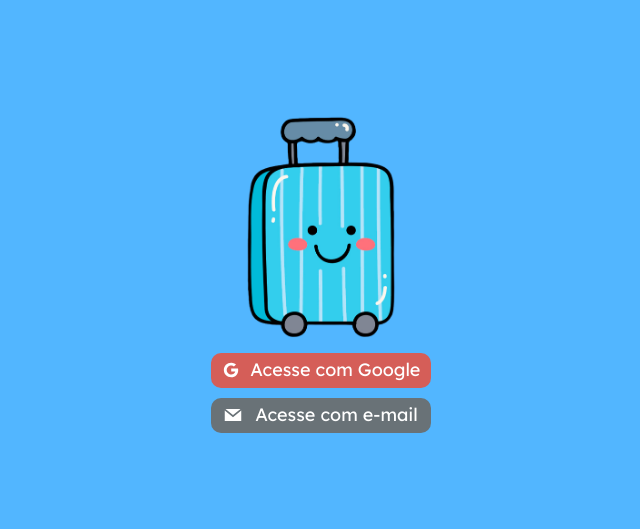
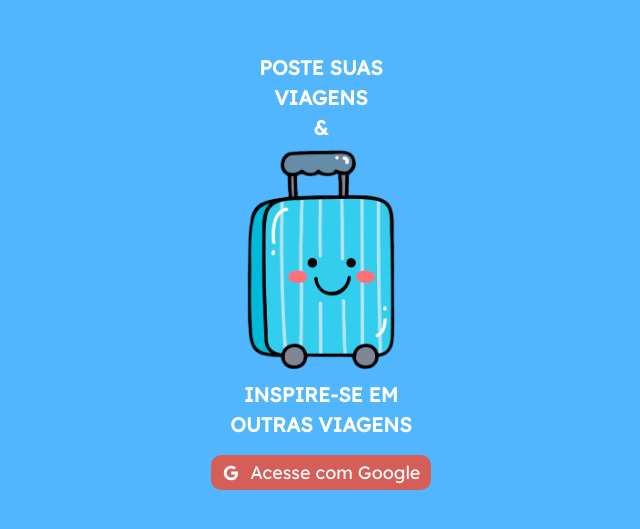
Before and after one commit to brunnaserafina/visu, a React (Create React App) app: page / in a window 1280 px wide. Shown: the part 121-650 px from the top of the page, without its empty margins (319-959 px from the left). Built offline with nearby package versions, Linux system fonts and the light colour scheme.

Commit message:
feat: adding login page with firebase

```diff
--- a/src/App.js
+++ b/src/App.js
@@ -15,7 +15,10 @@ export default function App() {
 
   return (
     <Router>
-      <Routes>{loading ? <Route path="/" element={<Welcome />} /> : <Route path="/" element={<Login />} />}</Routes>
+      <Routes>
+        {loading ? <Route path="/" element={<Welcome />} /> : <Route path="/" element={<Login />} />}
+
+      </Routes>
     </Router>
   );
 }
--- a/src/index.js
+++ b/src/index.js
@@ -4,8 +4,8 @@ import App from './App';
 
 import 'react-toastify/dist/ReactToastify.css';
 
-import './assets/reset.css';
-import './assets/style.css';
+import './assets/styles/reset.css';
+import './assets/styles/style.css';
 
 const root = ReactDOM.createRoot(document.getElementById('root'));
 
--- a/src/pages/Login.js
+++ b/src/pages/Login.js
@@ -1,23 +1,50 @@
+import { useState } from 'react';
+import { IoLogoGoogle } from 'react-icons/io';
+import styled from 'styled-components';
+
 import logo from '../assets/images/logo-visu.png';
 
-import { IoLogoGoogle } from 'react-icons/io';
-import { GrMail } from 'react-icons/gr';
+import { app } from '../services/firebase';
+import { getAuth, signInWithPopup, GoogleAuthProvider } from 'firebase/auth';
 
-import styled from 'styled-components';
+import { postSignIn } from '../services/visu';
+import { toast } from 'react-toastify';
+import { useNavigate } from 'react-router-dom';
 
 export default function Login() {
+  const navigate = useNavigate('');
+  const [error, setError] = useState(null);
+
+  const providerGoogle = new GoogleAuthProvider();
+  const auth = getAuth(app);
+
+  const handleGoogleLogin = async() => {
+    try {
+      const responseFirebase = await signInWithPopup(auth, providerGoogle);
+
+      postSignIn(responseFirebase.user.displayName, responseFirebase.user.email, responseFirebase.user.uid)
+        .catch(() => {
+          toast('Tente novamente!');
+        })
+        .then((response) => {
+          localStorage.setItem('visu', JSON.stringify({ token: response.data.token }));
+          toast('Bem-vindo(a)!');
+        });
+    } catch (err) {
+      setError(err.message);
+    }
+  };
+
   return (
     <Wrapper>
+      <p>POSTE SUAS </p>
+      <p>VIAGENS </p>
+      <p>&</p>
       <img alt="logo" src={logo} />
-
-      <div>
+      <p>INSPIRE-SE EM </p> <p>OUTRAS VIAGENS</p>
+      <div onClick={handleGoogleLogin}>
         <IoLogoGoogle />
         Acesse com Google
-      </div>
-
-      <div>
-        <GrMail />
-        Acesse com e-mail
       </div>
     </Wrapper>
   );
@@ -28,6 +55,13 @@ const Wrapper = styled.div`
   flex-direction: column;
   justify-content: center;
   align-items: center;
+
+  p {
+    font-size: 20px;
+    margin-bottom: 10px;
+    font-weight: 700;
+    color: white;
+  }
 
   img {
     width: 150px;
@@ -40,6 +74,7 @@ const Wrapper = styled.div`
     color: #ffffff;
     border-radius: 10px;
     margin-bottom: 10px;
+    margin-top: 10px;
     height: 35px;
     display: flex;
     justify-content: space-evenly;
@@ -47,8 +82,4 @@ const Wrapper = styled.div`
     font-size: 18px;
     cursor: pointer;
   }
-
-  & > :nth-child(3) {
-    background-color: #697277;
-  }
 `;
--- a/src/pages/Welcome.js
+++ b/src/pages/Welcome.js
@@ -12,7 +12,7 @@ export default function Welcome() {
 
 const Wrapper = styled.div`
   img {
-    width: 200px;
+    width: 250px;
     align-self: flex-start;
   }
 `;
--- /dev/null
+++ b/src/services/firebase.js
@@ -0,0 +1,15 @@
+import { initializeApp } from 'firebase/app';
+import { getAnalytics } from 'firebase/analytics';
+
+const firebaseConfig = {
+  apiKey: process.env.REACT_APP_FIREBASE_API_KEY,
+  authDomain: process.env.REACT_APP_FIREBASE_AUTH_DOMAIN,
+  projectId: process.env.REACT_APP_FIREBASE_PROJECT_ID,
+  storageBucket: process.env.REACT_APP_FIREBASE_STORAGE_BUCKET,
+  messagingSenderId: process.env.REACT_APP_FIREBASE_MESSAGING_SENDER_ID,
+  appId: process.env.REACT_APP_FIREBASE_APP_ID,
+  measurementId: process.env.REACT_APP_FIREBASE_MEASUREMENT_ID,
+};
+
+export const app = initializeApp(firebaseConfig);
+getAnalytics(app);
--- /dev/null
+++ b/src/services/visu.js
@@ -0,0 +1,23 @@
+import axios from 'axios';
+
+const BASE_URL = 'http://localhost:4001';
+
+function createHeaders() {
+  const token = JSON.parse(localStorage.getItem('visu')).token;
+
+  const config = {
+    headers: {
+      Authorization: `Bearer ${token}`,
+    },
+  };
+
+  return config;
+}
+
+function postSignIn(body) {
+  const promise = axios.post(`${BASE_URL}/auth/sign-in`, body);
+
+  return promise;
+}
+
+export { postSignIn };
```
Also changed, not shown: src/assets/styles/reset.css (renamed from src/assets/reset.css), src/assets/styles/style.css (renamed from src/assets/style.css), 2 other files (tests, documents, lock files or other folders).
